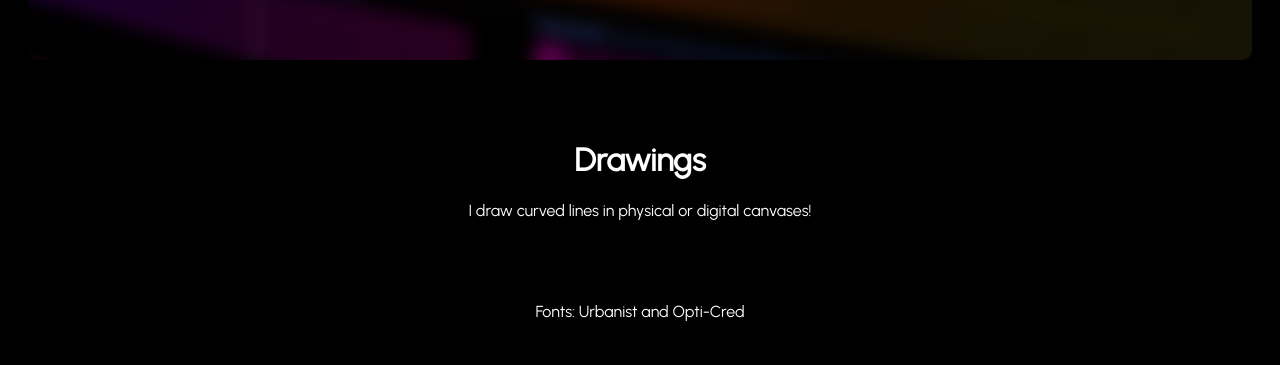
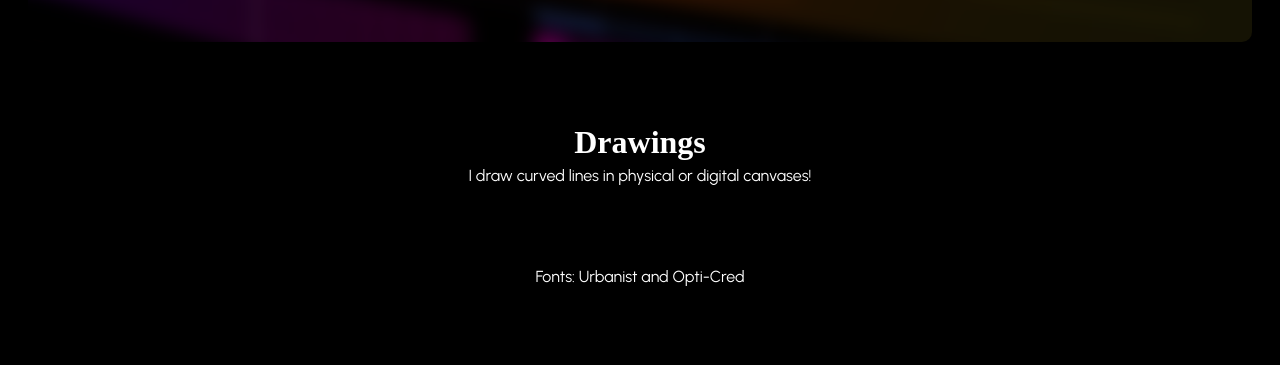
Before and after one commit to fkpcomposer/fkpcomposer.github.io, a plain HTML site: page index.html in a window 1280 px wide. Shown: the part 1138-1503 px from the top of the page. After the commit the page ends 1468 px from the top, so only its background shows below. Drawn offline with Linux system fonts and the light colour scheme.

Commit message:
Update styles.css

```diff
--- a/styles.css
+++ b/styles.css
@@ -49,10 +49,15 @@ margin-bottom: 20px;
 }
 
 .song-scroll img {
-        height: 300px;
-        border-radius: 10px;
+height: 300px;
+border-radius: 10px;
 }
 
 ::-webkit-scrollbar{
 display: none;
 }
+
+h1 {
+margin-bottom: 0px;
+font-family: "misc-assets/opti-cred-heavy.ttf";
+}
```
